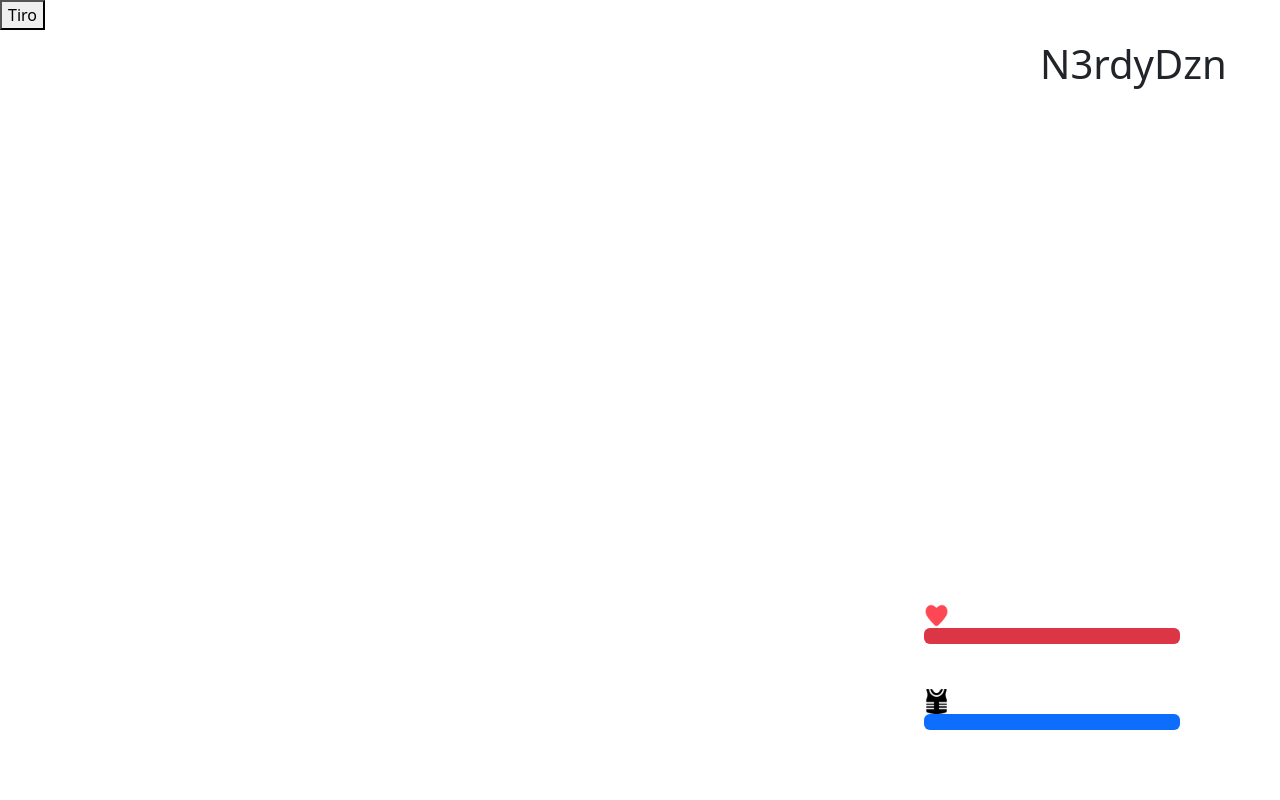
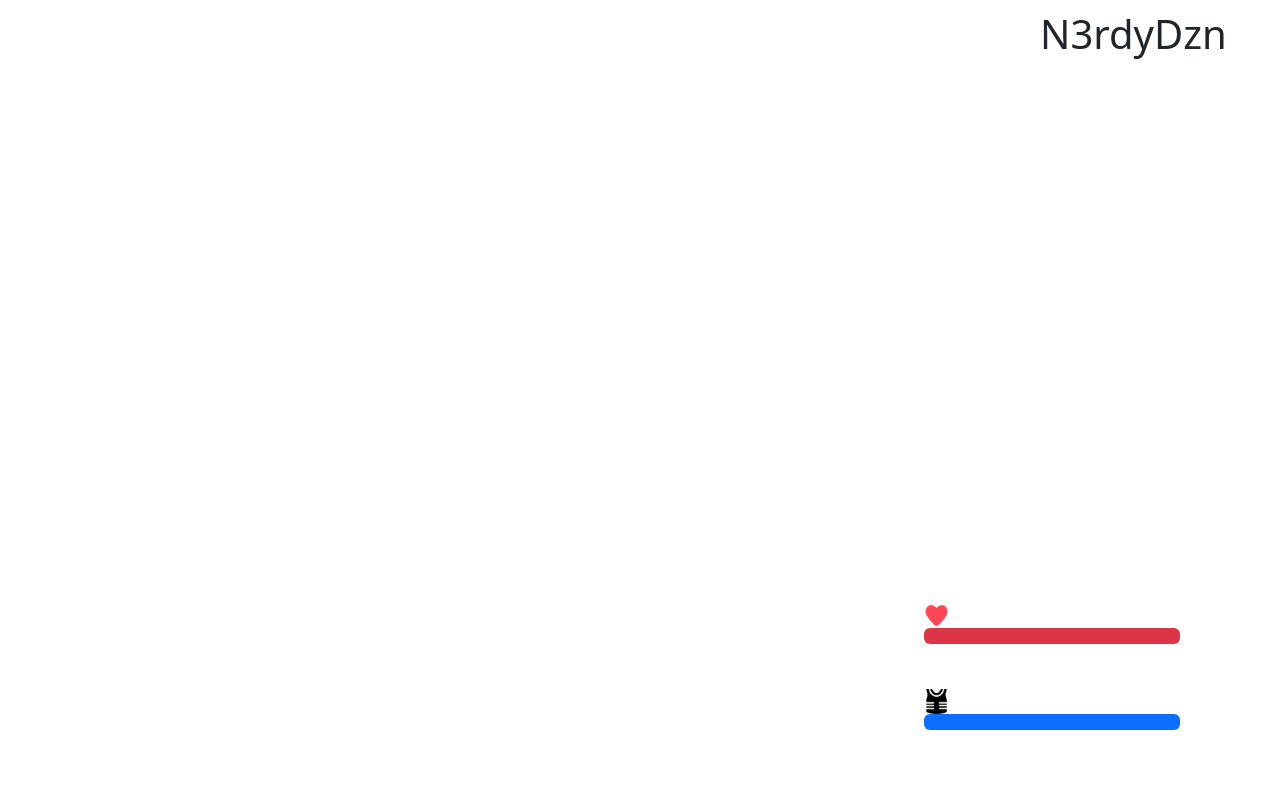
Before and after one commit to iagof-dev/n3rdydzn_nui, a plain HTML site: page index.html in a window 1280 px wide. Drawn offline with nearby package versions, Linux system fonts and the light colour scheme.

Commit message:
Update index.html

```diff
--- a/index.html
+++ b/index.html
@@ -12,10 +12,6 @@
 </head>
 
 <body>
-
-        <button onclick="pou();">Tiro</button>
-
-
     <div class="right">
 
         <h1>N3rdyDzn</h1>
```
